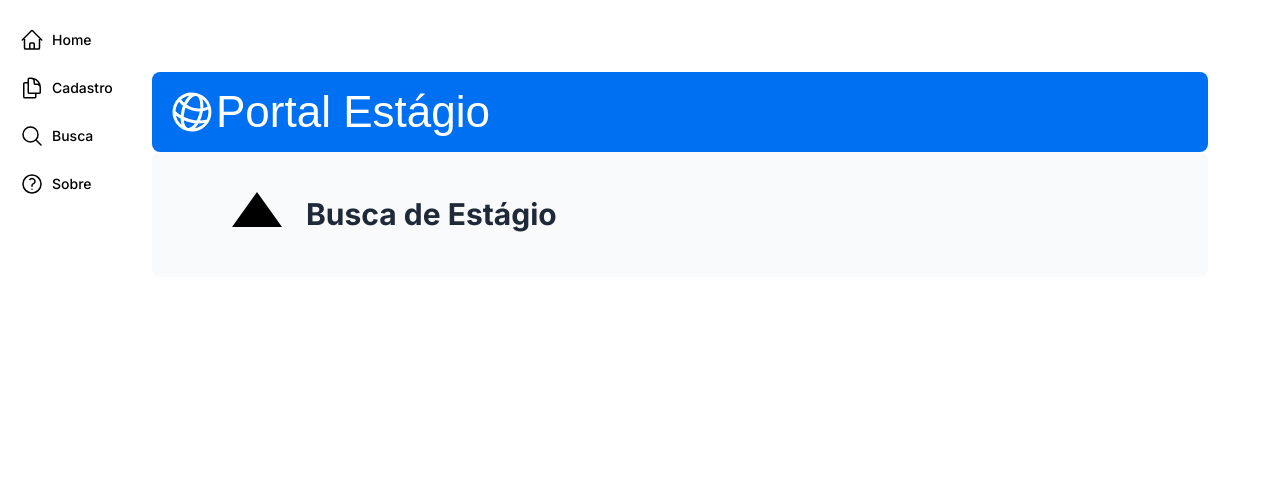
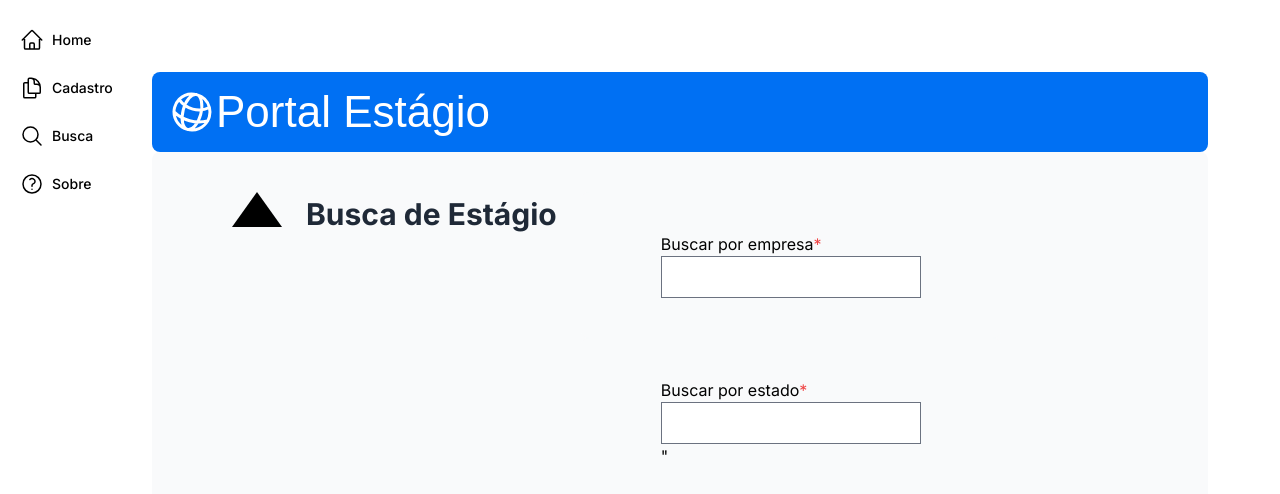
Before and after one commit to OsProgramadores/portalestagio, a Next.js app: page /busca in a window 1280 px wide. Shown: the top 494 px of the page. Built offline with nearby package versions, Linux system fonts and the light colour scheme; a web font is replaced by a local one.

Commit message:
criando formulario

```diff
--- /dev/null
+++ b/app/busca/SearchForm.tsx
@@ -0,0 +1,18 @@
+export default function SearchForm() {
+    return (
+        <form>
+            <div className="flex flex-col gap-6 rounded-lg bg-gray-50 px-6 py-10 md:px-20">
+                <div className="flex flex-col">
+                    <label>Buscar por empresa<span className="text-red-500">*</span></label>
+                    <input type="text" name="empresa" required />
+                </div>
+            </div>
+            <div className="flex flex-col gap-6 rounded-lg bg-gray-50 px-6 py-10 md:px-20">
+                <div className="flex flex-col">
+                    <label>Buscar por estado<span className="text-red-500">*</span></label>
+                    <input type="text"></input>"
+                </div>
+            </div>
+        </form>
+    )
+}
--- a/app/busca/page.tsx
+++ b/app/busca/page.tsx
@@ -1,4 +1,5 @@
 import EstagioLogo from '@/app/ui/estagio-logo';
+import SearchForm from './SearchForm';
 
 export default function Page() {
   return (
@@ -12,6 +13,7 @@ export default function Page() {
           <p className={`text-xl text-gray-800 md:text-3xl md:leading-normal`}>
             <strong>Busca de Estágio</strong>
           </p>
+          <SearchForm />
         </div>
 
     </main>
--- a/app/cadastro/page.tsx
+++ b/app/cadastro/page.tsx
@@ -9,7 +9,7 @@ export default function Page() {
       <div className="flex h-20 shrink-0 items-end rounded-lg bg-blue-500 p-4 md:h-26">
         {<EstagioLogo />}
       </div>
-      <BuscaLayout>
+
         <div className="flex gap-6 rounded-lg bg-gray-50 px-6 py-10 md:px-20">
           <div className="h-0 w-0 border-b-[35px] border-l-[25px] border-r-[25px] border-b-black border-l-transparent border-r-transparent"/>
           <p className={`text-xl text-gray-800 md:text-3xl md:leading-normal`}>
@@ -17,7 +17,7 @@ export default function Page() {
           </p>
         </div>
         <SubmitForm />
-      </BuscaLayout>
+
     </main>
   );
 }
```
